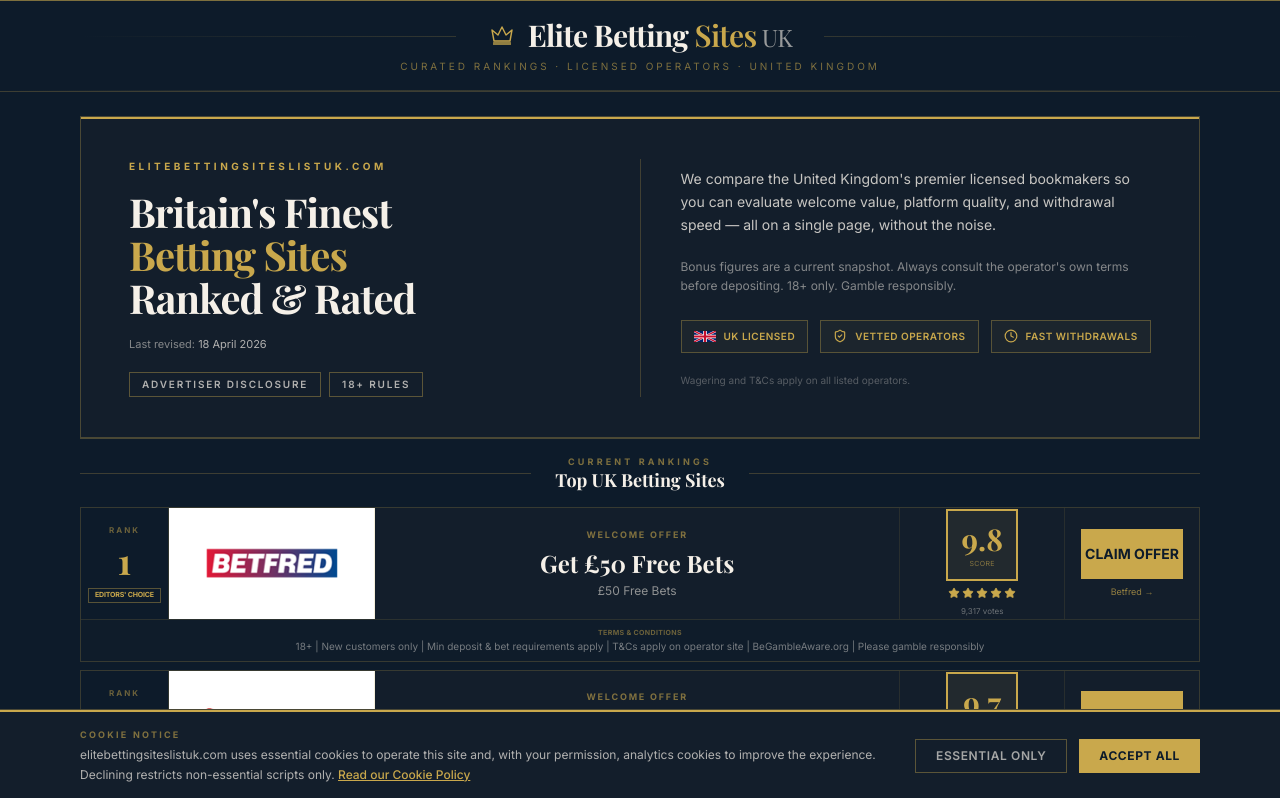
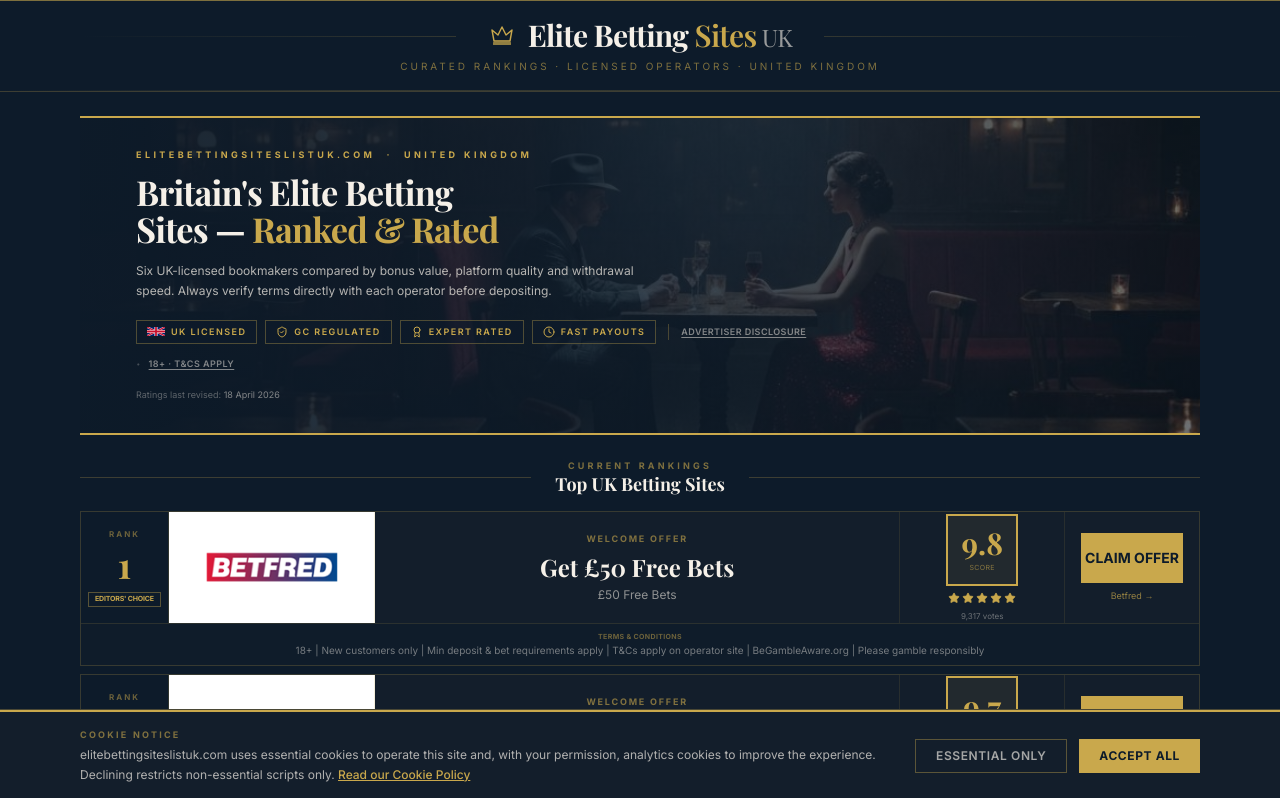
Before and after one commit to Nkoblianskyi/bestbettingsitesie, a Next.js app: page / in a window 1280 px wide. Shown: the top 798 px of the page. Built offline with nearby package versions, Linux system fonts and the light colour scheme.

Commit message:
feat: revamp hero section with dynamic sports background
Rebuild hero with full-bleed stadium photo and compact layout

Co-authored-by: Nykyta <153436028+Nkoblianskyi@users.noreply.github.com>

```diff
--- a/components/hero-section.tsx
+++ b/components/hero-section.tsx
@@ -1,6 +1,6 @@
 "use client"
 
-import { ShieldCheck, Award, Clock } from "lucide-react"
+import { ShieldCheck, Clock, Award } from "lucide-react"
 
 interface HeroSectionProps {
   onAdvertiserModalOpen: () => void
@@ -19,210 +19,117 @@ function getRatingsRevisedDate() {
   }
 }
 
-const GOLD = "#C9A84C"
-const NAVY = "#0D1B2A"
-const NAVY_CARD = "#131E2B"
-const IVORY = "#F5F0E8"
-
 export function HeroSection({ onAdvertiserModalOpen, onTermsModalOpen }: HeroSectionProps) {
   const { iso, label } = getRatingsRevisedDate()
 
-  const pillClass =
-    "inline-flex items-center gap-1.5 border px-3 py-1 text-[10px] font-sans font-semibold uppercase tracking-[0.18em] cursor-pointer transition-colors"
+  return (
+    <div className="w-full mb-6 relative overflow-hidden" style={{ borderBottom: "2px solid #C9A84C" }}>
+      {/* Sports background image */}
+      <div
+        className="absolute inset-0 bg-cover bg-center bg-no-repeat"
+        style={{ backgroundImage: "url('/hero-sports-bg.jpg')" }}
+        aria-hidden
+      />
+      {/* Deep navy overlay for legibility */}
+      <div
+        className="absolute inset-0"
+        style={{ background: "linear-gradient(to right, rgba(13,27,42,0.96) 0%, rgba(13,27,42,0.82) 55%, rgba(13,27,42,0.60) 100%)" }}
+        aria-hidden
+      />
+      {/* Gold top rule */}
+      <div className="absolute top-0 left-0 right-0 h-[2px]" style={{ background: "#C9A84C" }} aria-hidden />
 
-  return (
-    <div
-      className="w-full mb-4 border"
-      style={{
-        backgroundColor: NAVY_CARD,
-        borderColor: "rgba(201,168,76,0.3)",
-      }}
-    >
-      {/* Gold top rule */}
-      <div className="h-[2px]" style={{ background: GOLD }} />
+      {/* Content */}
+      <div className="relative px-5 py-7 md:px-10 md:py-8 lg:px-14">
+        <div className="max-w-2xl">
+          {/* Eyebrow */}
+          <p
+            className="font-sans text-[9px] font-bold uppercase tracking-[0.38em] mb-3"
+            style={{ color: "#C9A84C" }}
+          >
+            elitebettingsiteslistuk.com &nbsp;·&nbsp; United Kingdom
+          </p>
 
-      <div className="px-5 py-6 md:px-8 md:py-8 lg:px-12 lg:py-10">
-        {/* Desktop layout */}
-        <div className="hidden lg:grid lg:grid-cols-[1fr_1px_1fr] gap-0 items-center">
-          {/* Left col */}
-          <div className="pr-10 space-y-4">
-            <p
-              className="text-[10px] font-sans font-bold uppercase tracking-[0.35em]"
-              style={{ color: GOLD }}
-            >
-              elitebettingsiteslistuk.com
-            </p>
+          {/* Headline — compact serif */}
+          <h1
+            className="font-serif font-bold leading-[1.1] tracking-tight mb-3 text-balance"
+            style={{ color: "#F5F0E8", fontSize: "clamp(1.5rem, 3.5vw, 2.15rem)" }}
+          >
+            Britain&apos;s Elite Betting Sites —{" "}
+            <span style={{ color: "#C9A84C" }}>Ranked &amp; Rated</span>
+          </h1>
 
-            <h1
-              className="font-serif font-bold leading-[1.08] tracking-tight text-[2.1rem] xl:text-[2.5rem]"
-              style={{ color: IVORY }}
-            >
-              Britain&apos;s Finest
-              <br />
-              <span style={{ color: GOLD }}>Betting Sites</span>
-              <br />
-              Ranked &amp; Rated
-            </h1>
+          {/* Subtitle — one tight line */}
+          <p
+            className="font-sans text-xs leading-relaxed mb-5 max-w-lg"
+            style={{ color: "rgba(245,240,232,0.72)" }}
+          >
+            Six UK-licensed bookmakers compared by bonus value, platform quality and withdrawal speed.
+            Always verify terms directly with each operator before depositing.
+          </p>
 
-            <p className="text-[11px] font-sans" style={{ color: "rgba(245,240,232,0.5)" }}>
-              Last revised:{" "}
-              <time dateTime={iso} style={{ color: "rgba(245,240,232,0.7)" }}>
-                {label}
-              </time>
-            </p>
-
-            <div className="flex flex-wrap gap-2 pt-1">
-              <button
-                type="button"
-                onClick={onAdvertiserModalOpen}
-                className={pillClass}
+          {/* Trust pills + disclosure row */}
+          <div className="flex flex-wrap items-center gap-2">
+            {/* Trust chips */}
+            {[
+              { icon: <img src="/flag-uk.svg" alt="" width={18} height={11} aria-hidden />, label: "UK Licensed" },
+              { icon: <ShieldCheck className="w-3 h-3" style={{ color: "#C9A84C" }} aria-hidden />, label: "GC Regulated" },
+              { icon: <Award className="w-3 h-3" style={{ color: "#C9A84C" }} aria-hidden />, label: "Expert Rated" },
+              { icon: <Clock className="w-3 h-3" style={{ color: "#C9A84C" }} aria-hidden />, label: "Fast Payouts" },
+            ].map((chip) => (
+              <span
+                key={chip.label}
+                className="inline-flex items-center gap-1.5 border px-2.5 py-1"
                 style={{
-                  borderColor: "rgba(201,168,76,0.4)",
-                  color: "rgba(245,240,232,0.7)",
+                  borderColor: "rgba(201,168,76,0.35)",
+                  backgroundColor: "rgba(13,27,42,0.55)",
                 }}
               >
-                Advertiser Disclosure
-              </button>
-              <button
-                type="button"
-                onClick={onTermsModalOpen}
-                className={pillClass}
-                style={{
-                  borderColor: "rgba(201,168,76,0.4)",
-                  color: "rgba(245,240,232,0.7)",
-                }}
-              >
-                18+ Rules
-              </button>
-            </div>
-          </div>
+                {chip.icon}
+                <span
+                  className="font-sans text-[9px] font-semibold uppercase tracking-[0.16em]"
+                  style={{ color: "#C9A84C" }}
+                >
+                  {chip.label}
+                </span>
+              </span>
+            ))}
 
-          {/* Vertical gold divider */}
-          <div className="self-stretch" style={{ width: "1px", background: "rgba(201,168,76,0.25)" }} />
+            {/* Thin divider */}
+            <span className="hidden md:block w-px h-4 mx-1" style={{ background: "rgba(201,168,76,0.3)" }} />
 
-          {/* Right col */}
-          <div className="pl-10 space-y-5">
-            <p
-              className="font-sans text-sm leading-relaxed"
-              style={{ color: "rgba(245,240,232,0.8)" }}
-            >
-              We compare the United Kingdom&apos;s premier licensed bookmakers so you can evaluate welcome value,
-              platform quality, and withdrawal speed — all on a single page, without the noise.
-            </p>
-            <p
-              className="font-sans text-xs leading-relaxed"
-              style={{ color: "rgba(245,240,232,0.5)" }}
-            >
-              Bonus figures are a current snapshot. Always consult the operator&apos;s own terms before depositing.
-              18+ only. Gamble responsibly.
-            </p>
-
-            {/* Trust badges */}
-            <div className="flex flex-wrap gap-3 pt-1">
-              <div
-                className="inline-flex items-center gap-2 border px-3 py-2"
-                style={{ borderColor: "rgba(201,168,76,0.35)", backgroundColor: "rgba(201,168,76,0.05)" }}
-              >
-                <img src="/flag-uk.svg" alt="" width={22} height={14} className="shrink-0" aria-hidden />
-                <span className="text-[10px] font-sans font-semibold uppercase tracking-wider" style={{ color: GOLD }}>
-                  UK Licensed
-                </span>
-              </div>
-              <div
-                className="inline-flex items-center gap-2 border px-3 py-2"
-                style={{ borderColor: "rgba(201,168,76,0.35)", backgroundColor: "rgba(201,168,76,0.05)" }}
-              >
-                <ShieldCheck className="w-3.5 h-3.5 shrink-0" style={{ color: GOLD }} />
-                <span className="text-[10px] font-sans font-semibold uppercase tracking-wider" style={{ color: GOLD }}>
-                  Vetted Operators
-                </span>
-              </div>
-              <div
-                className="inline-flex items-center gap-2 border px-3 py-2"
-                style={{ borderColor: "rgba(201,168,76,0.35)", backgroundColor: "rgba(201,168,76,0.05)" }}
-              >
-                <Clock className="w-3.5 h-3.5 shrink-0" style={{ color: GOLD }} />
-                <span className="text-[10px] font-sans font-semibold uppercase tracking-wider" style={{ color: GOLD }}>
-                  Fast Withdrawals
-                </span>
-              </div>
-            </div>
-
-            <p className="text-[10px] font-sans" style={{ color: "rgba(245,240,232,0.3)" }}>
-              Wagering and T&amp;Cs apply on all listed operators.
-            </p>
-          </div>
-        </div>
-
-        {/* Tablet */}
-        <div className="hidden md:block lg:hidden text-center space-y-4">
-          <p className="text-[9px] font-sans font-bold uppercase tracking-[0.35em]" style={{ color: GOLD }}>
-            elitebettingsiteslistuk.com
-          </p>
-          <h1 className="font-serif font-bold text-2xl md:text-3xl leading-tight" style={{ color: IVORY }}>
-            Britain&apos;s Finest Betting Sites{" "}
-            <span style={{ color: GOLD }}>Ranked</span>
-          </h1>
-          <p className="text-xs font-sans max-w-xl mx-auto leading-relaxed" style={{ color: "rgba(245,240,232,0.7)" }}>
-            Premier UK bookmakers compared side by side. Verify terms on each operator before you bet.
-          </p>
-          <div className="flex flex-wrap justify-center gap-2">
+            {/* Disclosure buttons */}
             <button
               type="button"
               onClick={onAdvertiserModalOpen}
-              className={pillClass}
-              style={{ borderColor: "rgba(201,168,76,0.4)", color: "rgba(245,240,232,0.7)" }}
+              className="font-sans text-[9px] font-semibold uppercase tracking-wider underline underline-offset-2 transition-opacity hover:opacity-70"
+              style={{ color: "rgba(245,240,232,0.5)" }}
             >
               Advertiser Disclosure
             </button>
+            <span style={{ color: "rgba(245,240,232,0.25)" }} aria-hidden>·</span>
             <button
               type="button"
               onClick={onTermsModalOpen}
-              className={pillClass}
-              style={{ borderColor: "rgba(201,168,76,0.4)", color: "rgba(245,240,232,0.7)" }}
+              className="font-sans text-[9px] font-semibold uppercase tracking-wider underline underline-offset-2 transition-opacity hover:opacity-70"
+              style={{ color: "rgba(245,240,232,0.5)" }}
             >
-              18+ Rules
+              18+ · T&amp;Cs Apply
             </button>
           </div>
-          <p className="text-[10px] font-sans" style={{ color: "rgba(245,240,232,0.35)" }}>
-            18+ · Responsible Gambling
+
+          {/* Revised date */}
+          <p
+            className="font-sans text-[9px] mt-3"
+            style={{ color: "rgba(245,240,232,0.35)" }}
+          >
+            Ratings last revised:{" "}
+            <time dateTime={iso} style={{ color: "rgba(245,240,232,0.5)" }}>
+              {label}
+            </time>
           </p>
         </div>
-
-        {/* Mobile */}
-        <div className="md:hidden text-center space-y-3">
-          <p className="text-[8px] font-sans font-bold uppercase tracking-[0.3em]" style={{ color: GOLD }}>
-            elitebettingsiteslistuk.com
-          </p>
-          <h1 className="font-serif font-bold text-xl leading-tight" style={{ color: IVORY }}>
-            Britain&apos;s Finest Betting Sites
-          </h1>
-          <p className="text-[11px] font-sans leading-snug" style={{ color: "rgba(245,240,232,0.65)" }}>
-            Premier UK operators ranked by our editorial team.
-          </p>
-          <div className="flex justify-center gap-1.5 flex-wrap">
-            <button
-              type="button"
-              onClick={onAdvertiserModalOpen}
-              className="border px-2.5 py-1 text-[8px] font-sans font-semibold uppercase tracking-wider"
-              style={{ borderColor: "rgba(201,168,76,0.4)", color: "rgba(245,240,232,0.6)" }}
-            >
-              Disclosure
-            </button>
-            <button
-              type="button"
-              onClick={onTermsModalOpen}
-              className="border px-2.5 py-1 text-[8px] font-sans font-semibold uppercase tracking-wider"
-              style={{ borderColor: "rgba(201,168,76,0.4)", color: "rgba(245,240,232,0.6)" }}
-            >
-              18+ Rules
-            </button>
-          </div>
-        </div>
       </div>
-
-      {/* Gold bottom rule */}
-      <div className="h-px" style={{ background: "rgba(201,168,76,0.3)" }} />
     </div>
   )
 }
```
Also changed, not shown: public/hero-sports-bg.jpg (added).
